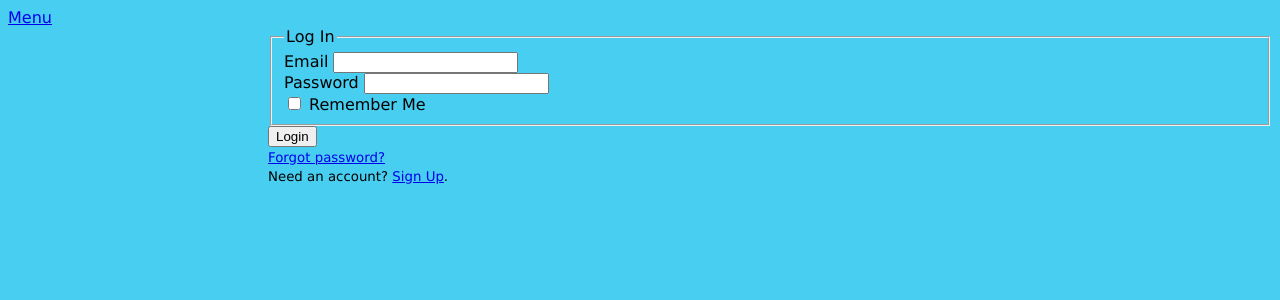
After one commit to Yemolai/Lab_Manager, a Flask app: page /login in a window 1280 px wide. The commit adds this page. Shown: the top 300 px of the page. Run offline with Flask 2, Linux system fonts and the light colour scheme.

Commit message:
Basic implementation of Register and Log In pages.

```diff
--- a/LabManager.py
+++ b/LabManager.py
@@ -1,6 +1,9 @@
-from flask import Flask, render_template, url_for
+from flask import Flask, render_template, url_for, flash, redirect
+from logon import RegistrationForm, LoginForm
 
 app = Flask(__name__)
+
+app.config["SECRET_KEY"] = 'changeme' #Mandatory to change this on deploy
 
 @app.route("/")
 @app.route("/home")
@@ -35,5 +38,26 @@ def calendar():
 def about():
     return render_template("about.html", title="About")
 
+@app.route("/register", methods=["GET", "POST"])
+def register():
+    #Create instance of form to send to the application
+    form = RegistrationForm()
+    if form.validate_on_submit():
+        flash(f"Account created for {form.username.data}.", "flash-success")
+        return redirect(url_for("home"))
+    #Pass the form as an argument to render_template()
+    return render_template("signup.html", title="User Registration", form=form)
+
+@app.route("/login", methods=["GET", "POST"])
+def login():
+    form = LoginForm()
+    if form.validate_on_submit():
+        if form.email.data == "dummyemail@email.com" and form.password.data == "password": #Change this to appropriate database calls
+            flash("You have been logged in!", "flash-success")
+            return redirect(url_for("home"))
+        else:
+            flash("Login Unsuccessful. Please check credentials.", "flash-fail")
+    return render_template("signin.html", title="User Login", form=form)
+
 if __name__ == '__main__':
     app.run(debug=True)
--- /dev/null
+++ b/logon.py
@@ -0,0 +1,24 @@
+from flask_wtf import FlaskForm
+from wtforms import StringField, PasswordField, SubmitField, BooleanField
+from wtforms.validators import DataRequired, Length, Email, EqualTo
+
+class RegistrationForm(FlaskForm):
+    # The first StringField argument is the field name,
+    # which is also the HTML label.
+    username = StringField("Username",
+        validators=[DataRequired(), Length(min=4, max=20)])
+    email = StringField("Email",
+        validators=[DataRequired(), Email()])
+    password = PasswordField("Password",
+        validators=[DataRequired()])
+    confirm_password = PasswordField("Confirm Password",
+        validators=[DataRequired(), EqualTo("password")])
+    submit = SubmitField("Sign Up")
+
+class LoginForm(FlaskForm):
+    email = StringField("Email",
+        validators=[DataRequired(), Email()])
+    password = PasswordField("Password",
+        validators=[DataRequired()])
+    remember_me = BooleanField("Remember Me")
+    submit = SubmitField("Login")
--- a/templates/layout.html
+++ b/templates/layout.html
@@ -26,6 +26,15 @@
         </div>
 
         <div class="page_content">
+            {% with messages = get_flashed_messages(with_categories=true) %}
+                {% if messages %}
+                    {% for category, message in messages %}
+                        <div class="alert-div alert-{{ category }}">
+                            {{ message }}
+                        </div>
+                    {% endfor %}
+                {% endif %}
+            {% endwith %}
             {% block content %}{% endblock %}
         </div>
 
--- /dev/null
+++ b/templates/signin.html
@@ -0,0 +1,55 @@
+{% extends "layout.html" %}
+{% block content %}
+    <div>
+        <form method="POST" action="">
+            {{ form.hidden_tag() }}
+            <fieldset class="logon-fieldset">
+                <legend class="logon-fieldset-legend">Log In</legend>
+                <div class="logon-fieldset">
+                    <!-- Stylize using CSS classes-->
+                    {{ form.email.label(class="form-control-label") }}
+                    {% if form.email.errors %}
+                        {{ form.email(class="form-control invalid-input") }}
+                        <div class="invalid-input-feedback">
+                            {% for error in form.email.errors %}
+                                <span>{{ error }}</span>
+                            {% endfor %}
+                        </div>
+                    {% else %}
+                        {{ form.email(class="form-control") }}
+                    {% endif %}
+                </div>
+                <div class="logon-fieldset">
+                    <!-- Stylize using CSS classes-->
+                    {{ form.password.label(class="form-control-label") }}
+                    {% if form.password.errors %}
+                        {{ form.password(class="form-control invalid-input") }}
+                        <div class="invalid-input-feedback">
+                            {% for error in form.password.errors%}
+                                <span>{{ error }}</span>
+                            {% endfor %}
+                        </div>
+                    {% else %}
+                        {{ form.password(class="form-control") }}
+                    {% endif %}
+                </div>
+                <div class="form-checkbox">
+                    {{ form.remember_me(class="form-checkbox-input") }}
+                    {{ form.remember_me.label(class="form-checkbox-label") }}
+                </div>
+            </fieldset>
+            <div class="logon-fieldset">
+                <!-- Stylize using CSS classes-->
+                {{ form.submit(class="btn-submit") }}
+            </div>
+            <small>
+                <a href="#">Forgot password?</a>
+            </small>
+        </form>
+    </div>
+    <div class="logon-redirect">
+        <small>
+            Need an account? <a href="{{ url_for('register')}}">Sign Up</a>.
+        </small>
+    </div>
+{% endblock content %}
```
Also changed, not shown: templates/signup.html (added, +84 -0 lines).
